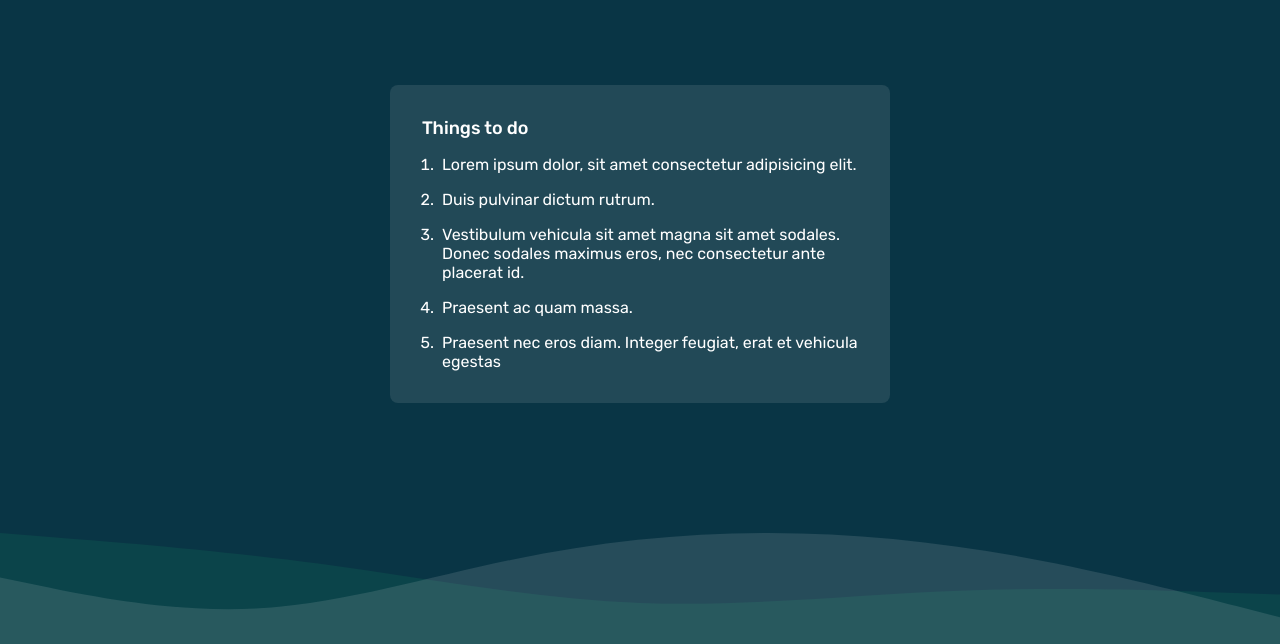
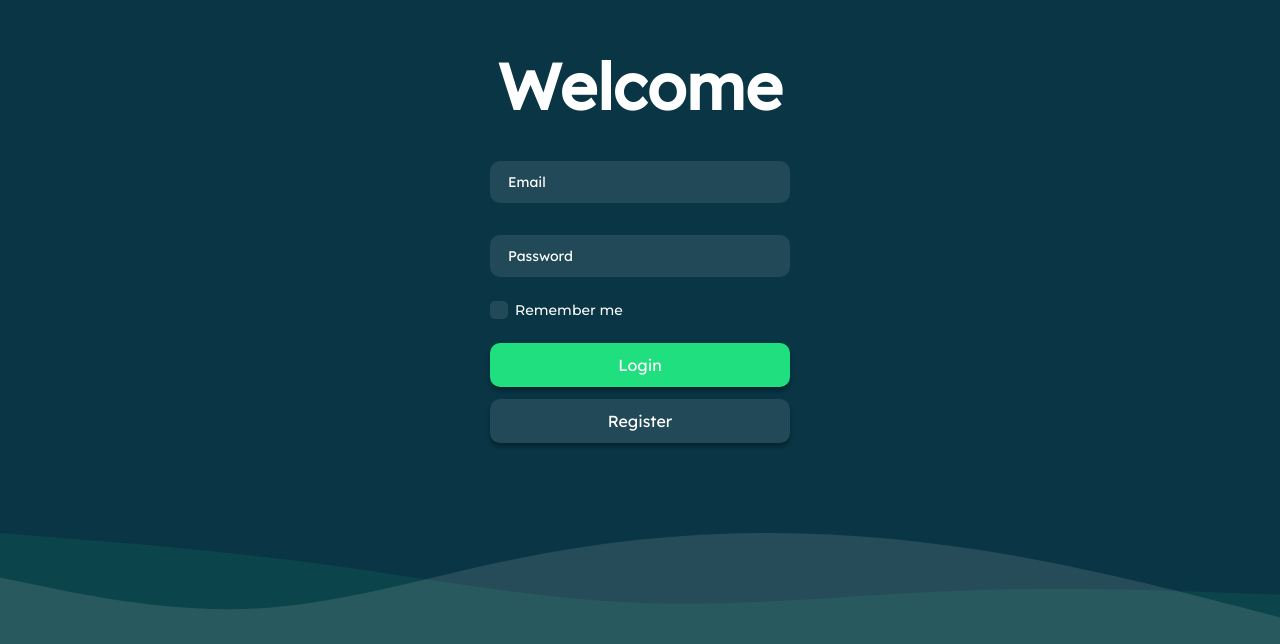
Before and after one commit to aliiev/codestorm-task, a React (Create React App) app: page / in a window 1280 px wide. Shown: the part 156-800 px from the top of the page. Built offline with nearby package versions, Linux system fonts and the light colour scheme.

Commit message:
Basic login

```diff
--- a/package.json
+++ b/package.json
@@ -10,8 +10,10 @@
     "@types/node": "^16.18.3",
     "@types/react": "^18.0.25",
     "@types/react-dom": "^18.0.8",
+    "axios": "^1.1.3",
     "react": "^18.2.0",
     "react-dom": "^18.2.0",
+    "react-router-dom": "^6.4.3",
     "react-scripts": "5.0.1",
     "sass": "^1.56.0",
     "typescript": "^4.8.4",
--- a/src/App.scss
+++ b/src/App.scss
@@ -5,10 +5,24 @@ $body-bg: #093545;
 $body-color: #ffffff;
 $controls-bg: #224957;
 $primary: #20df7f;
+$danger: #e53935;
 
 // FUNCTIONS
 @function shade($color, $percentage) {
   @return mix(black, $color, $percentage);
+}
+
+// MIXINS
+@mixin btnColor($color) {
+  background: $color;
+
+  &:hover {
+    background: shade($color, 15%);
+  }
+
+  &:focus {
+    outline: 4px shade($color, 25%) solid;
+  }
 }
 
 // BASE SETUP
@@ -108,7 +122,7 @@ body {
 }
 
 .btn {
-  background: $primary;
+  @include btnColor($controls-bg);
   border: none;
   border-radius: 10px;
   width: 100%;
@@ -121,12 +135,12 @@ body {
   box-shadow: 0px 4px 4px rgba(0, 0, 0, 0.3);
   transition: background .15s ease-in-out;
 
-  &:hover {
-    background: shade($primary, 15%);
+  &.btn-primary {
+    @include btnColor($primary);
   }
 
-  &:focus {
-    outline: 4px shade($primary, 25%) solid;
+  &.btn-danger {
+    @include btnColor($danger);
   }
 }
 
@@ -165,7 +179,11 @@ body {
   }
 
   .form-check {
-    margin-bottom: 24px;
+    margin-bottom: 12px;
+  }
+
+  .btn {
+    margin-top: 12px;
   }
 }
 
--- a/src/App.tsx
+++ b/src/App.tsx
@@ -1,10 +1,23 @@
+import { useEffect } from 'react'
+import { Routes, Route, useNavigate } from 'react-router-dom'
+import Login from './pages/Login'
 import List from './pages/List'
 import './App.scss'
 
 export default function App() {
+  const navigate = useNavigate()
+
+  useEffect(() => {
+    if (localStorage.getItem('accessToken') !== null)
+      navigate('/list')
+    else
+      navigate('/')
+  }, [localStorage])
+
   return (
-    <>
-      <List />
-    </>
+    <Routes>
+      <Route path="/" element={<Login />} />
+      <Route path="/list" element={<List />} />
+    </Routes>
   )
 }
--- a/src/index.tsx
+++ b/src/index.tsx
@@ -1,5 +1,6 @@
 import React from 'react'
 import ReactDOM from 'react-dom/client'
+import { BrowserRouter } from 'react-router-dom'
 import './index.scss'
 import App from './App'
 import reportWebVitals from './reportWebVitals'
@@ -10,7 +11,9 @@ const root = ReactDOM.createRoot(
 
 root.render(
   <React.StrictMode>
-    <App />
+    <BrowserRouter>
+      <App />
+    </BrowserRouter>
   </React.StrictMode>
 )
 
--- a/src/pages/List.tsx
+++ b/src/pages/List.tsx
@@ -1,4 +1,13 @@
+import { useNavigate } from 'react-router-dom'
+
 export default function List() {
+  const navigate = useNavigate()
+
+  const logout = () => {
+    localStorage.removeItem('accessToken')
+    navigate('/')
+  }
+
   return (
     <div className="list-page">
       <h4 className="title">Things to do</h4>
@@ -9,6 +18,7 @@ export default function List() {
         <li>Praesent ac quam massa.</li>
         <li>Praesent nec eros diam. Integer feugiat, erat et vehicula egestas</li>
       </ol>
+      <button className="btn btn-danger" style={{marginTop: '16px'}} onClick={logout}>Logout</button>
     </div>
   )
 }
--- a/src/pages/Login.tsx
+++ b/src/pages/Login.tsx
@@ -1,14 +1,41 @@
+import { useState } from 'react'
+import { useNavigate } from 'react-router-dom'
+import axios from 'axios'
 import Input from '../components/Input'
 import Checkbox from '../components/Checkbox'
 
 export default function Login() {
+  const [data, setData] = useState<{email: string; password: string}>({
+    email: '',
+    password: ''
+  })
+  const navigate = useNavigate()
+
+  const handleLogin = () => {
+    if (data.email === '' || data.password === '') return
+    axios.post('http://localhost:4000/login', data)
+      .then(res => {
+        console.log('SUCCESS', res)
+        localStorage.setItem('accessToken', res.data.accessToken)
+        navigate('/list')
+      })
+      .catch(err => {
+        console.log('ERROR', err)
+      })
+  }
+
+  const handleRegister = () => {
+    if (data.email === '' || data.password === '') return
+  }
+
   return (
     <div className="login-page">
       <h1 className="title">Welcome</h1>
-      <Input type="text" placeholder="Email" />
-      <Input type="password" placeholder="Password" />
+      <Input type="text" placeholder="Email" onChange={e => setData({...data, email: e.target.value})} />
+      <Input type="password" placeholder="Password" onChange={e => setData({...data, password: e.target.value})} />
       <Checkbox label="Remember me" />
-      <button className="btn">Login</button>
+      <button className="btn btn-primary" onClick={handleLogin}>Login</button>
+      <button className="btn" onClick={handleRegister}>Register</button>
     </div>
   )
 }
```
Also changed, not shown: 1 other file (tests, documents, lock files or other folders).
